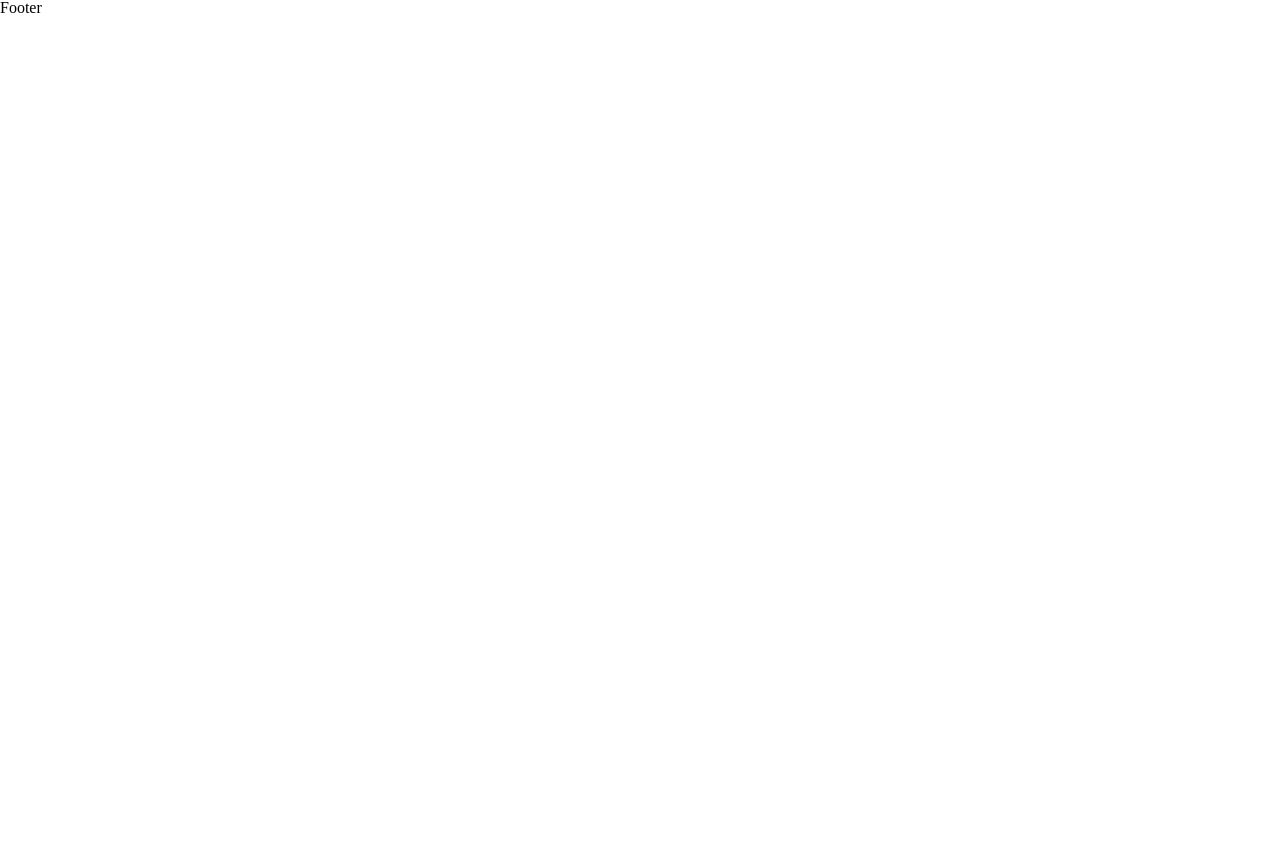
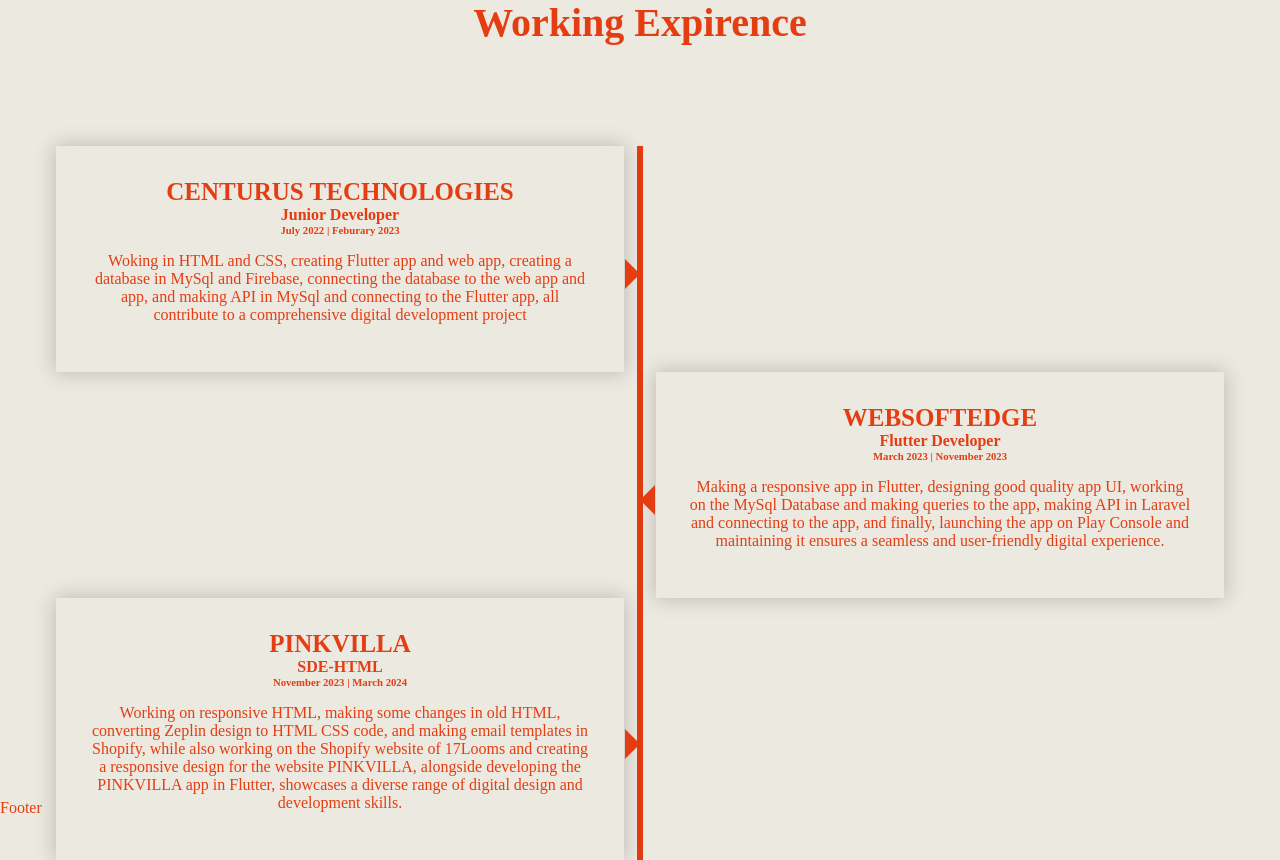
Before and after one commit to Ankitsaini406/portfolio, a Next.js app: page / in a window 1280 px wide. Shown: the part 870-1730 px from the top of the page. Before the commit the page ends 887 px from the top, so only its background shows below. Built offline with nearby package versions, Linux system fonts and the light colour scheme.

Commit message:
"timeline"

```diff
--- a/src/app/globals.css
+++ b/src/app/globals.css
@@ -32,8 +32,8 @@ body {
     margin: 0;
     padding: 0;
     box-sizing: border-box;
-    background-color: var(--bg-color);
-    /* color: var(--text-color); */
+    background-color: var(--text-color);
+    color: var(--main-color);
 }
 
 h1,
--- a/src/app/page.tsx
+++ b/src/app/page.tsx
@@ -1,14 +1,18 @@
 import styles from "./page.module.css";
+import Timeline from "./timeline/timeline";
 
 export default function Home() {
   return (
-    <main className={styles.bodyFlex}>
+    <main >
+      <div className={styles.bodyFlex}>
       <div>
         <h1>Hi Ankit is here</h1>
         <h1>Web Devloper</h1>
         <h1>App Devloper</h1>
       </div>
       <div className={styles.heroImage}></div>
+      </div>
+      <Timeline />
     </main>
   );
 }
--- /dev/null
+++ b/src/app/timeline/timeline.module.css
@@ -0,0 +1,96 @@
+.timelineBox {
+    width: 100%;
+    height: 100dvh;
+    text-align: center;
+}
+
+.textBox {
+    padding: 2rem;
+    margin: 0 1rem;
+    box-shadow: 0px 0px 20px 1px rgba(0, 0, 0, 0.2);
+}
+
+@keyframes scrollView {
+    from {
+        opacity: 0;
+        scale: 0.5;
+    }
+
+    to {
+        opacity: 1;
+        scale: 1;
+    }
+}
+
+.timeline {
+    position: relative;
+    max-width: 1200px;
+    margin: 100px auto;
+    animation: scrollView linear;
+    animation-timeline: view();
+    animation-range: entry 0 cover 40%;
+    cursor: pointer;
+
+    & :hover {
+        scale: 1;
+        transition: scale 1s linear;
+    }
+}
+
+.timeline::after {
+    content: "";
+    position: absolute;
+    width: 6px;
+    height: 100%;
+    background-color: var(--main-color);
+    top: 0;
+    left: 50%;
+    margin: 0 0 0 -3px;
+    z-index: -1;
+}
+
+.timelineArrow {
+    height: 0;
+    width: 0;
+    position: absolute;
+    top: 50%;
+    z-index: 1;
+    border-top: 15px solid transparent;
+    border-bottom: 15px solid transparent;
+}
+
+.container {
+    position: relative;
+    width: 50%;
+
+    & li {
+        list-style-type: disc;
+    }
+}
+
+.container:nth-child(odd) {
+    left: 0;
+
+    .timelineArrow {
+        border-left: 15px solid var(--main-color);
+        right: 0px;
+    }
+}
+
+.container:nth-child(even) {
+    left: 50%;
+
+    .timelineArrow {
+        border-right: 15px solid var(--main-color);
+        left: 0px;
+    }
+}
+
+.heading{
+    font-size: calc(35px + var(--font-size));
+}
+
+.name{
+    font-size: calc(20px + var(--font-size));
+    text-transform: uppercase;
+}
--- /dev/null
+++ b/src/app/timeline/timeline.tsx
@@ -0,0 +1,34 @@
+import Timelinedetial from "@/lib/timeline";
+import style from "./timeline.module.css";
+import React from "react";
+
+const Timeline = () => {
+    return (
+        <div className={style.timelineBox}>
+            <h1 className={style.heading}>Working Expirence</h1>
+            <div className={style.timeline}>
+
+                {
+                    Timelinedetial.map((value) => {
+                        return (
+                            <div key={value.name} className={style.container}>
+                                <div className={style.textBox}>
+                                    <h2 className={style.name}>{value.name}</h2>
+                                    <h4>{value.jobtitle}</h4>
+                                    <h6>{value.joinDate} | {value.endDate}</h6>
+                                    <p className={style.work}>
+                                        {value.work}
+                                    </p>
+                                    <span className={style.timelineArrow}></span>
+                                </div>
+                            </div>
+                        )
+                    })
+                }
+
+            </div>
+        </div>
+    );
+};
+
+export default Timeline;
--- a/src/components/intro/intro.module.css
+++ b/src/components/intro/intro.module.css
@@ -22,7 +22,7 @@
 }
 
 .criculeColor{
-    width: 5px;
+    width: 2px;
     background-color: var(--main-color);
     bottom: 0;
 }
--- a/src/components/navbar/Navlist.tsx
+++ b/src/components/navbar/Navlist.tsx
@@ -19,7 +19,7 @@ const Navlist = ()=> {
         {
             List.map((list) => {
                 return (
-                    <Link key={list.title} href={list.path}>{list.title}</Link>
+                    <Link className={style.navlink} key={list.title} href={list.path}>{list.title}</Link>
                 )
             })
         }
--- /dev/null
+++ b/src/lib/timeline.tsx
@@ -0,0 +1,25 @@
+const Timelinedetial = [
+    {
+        name: 'Centurus Technologies',
+        jobtitle: 'Junior Developer',
+        joinDate: 'July 2022',
+        endDate: 'Feburary 2023',
+        work: 'Woking in HTML and CSS, creating Flutter app and web app, creating a database in MySql and Firebase, connecting the database to the web app and app, and making API in MySql and connecting to the Flutter app, all contribute to a comprehensive digital development project'
+    },
+    {
+        name: 'Websoftedge',
+        jobtitle: 'Flutter Developer',
+        joinDate: 'March 2023',
+        endDate: 'November 2023',
+        work: 'Making a responsive app in Flutter, designing good quality app UI, working on the MySql Database and making queries to the app, making API in Laravel and connecting to the app, and finally, launching the app on Play Console and maintaining it ensures a seamless and user-friendly digital experience.'
+    },
+    {
+        name: 'Pinkvilla',
+        jobtitle: 'SDE-HTML',
+        joinDate: 'November 2023',
+        endDate: 'March 2024',
+        work: 'Working on responsive HTML, making some changes in old HTML, converting Zeplin design to HTML CSS code, and making email templates in Shopify, while also working on the Shopify website of 17Looms and creating a responsive design for the website PINKVILLA, alongside developing the PINKVILLA app in Flutter, showcases a diverse range of digital design and development skills.'
+    }
+]
+
+export default Timelinedetial;
```
